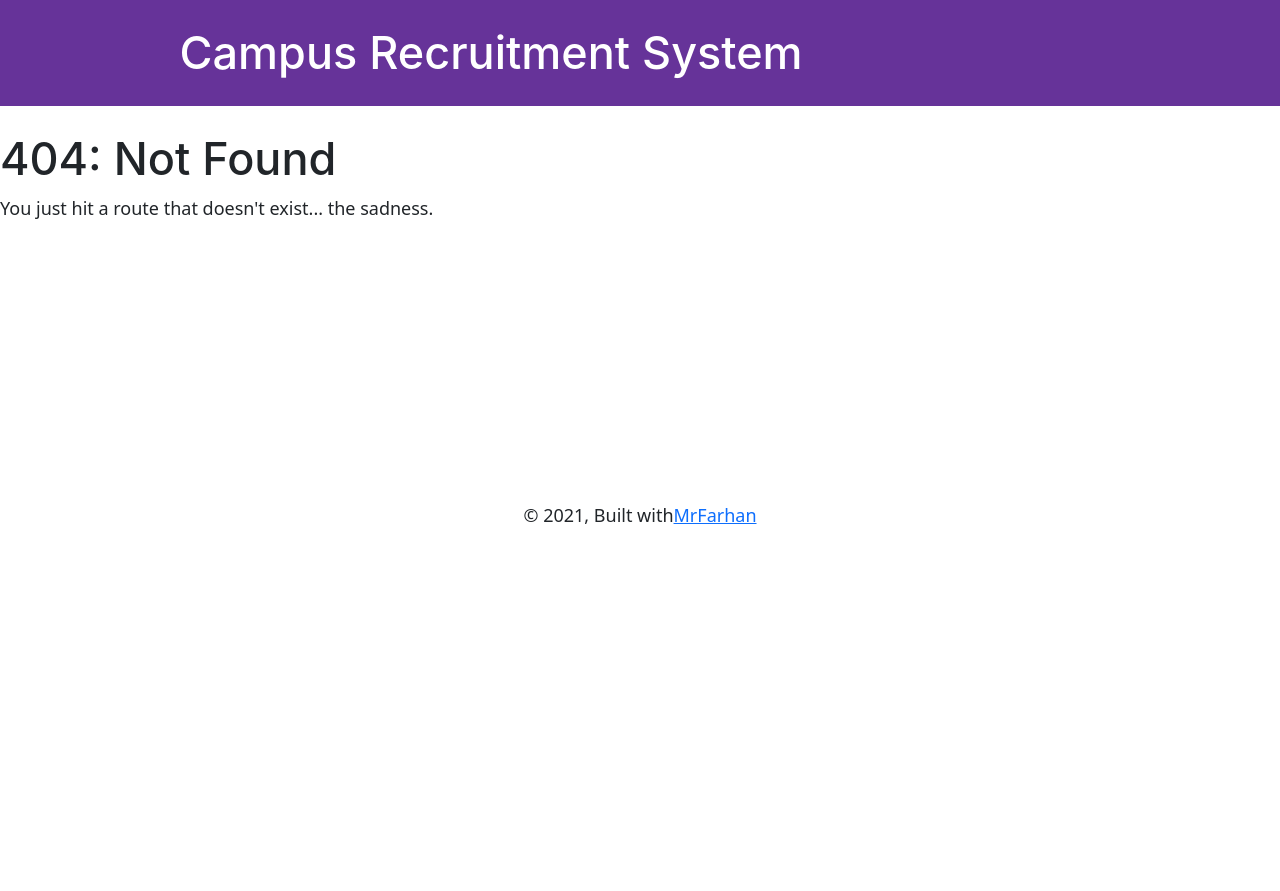
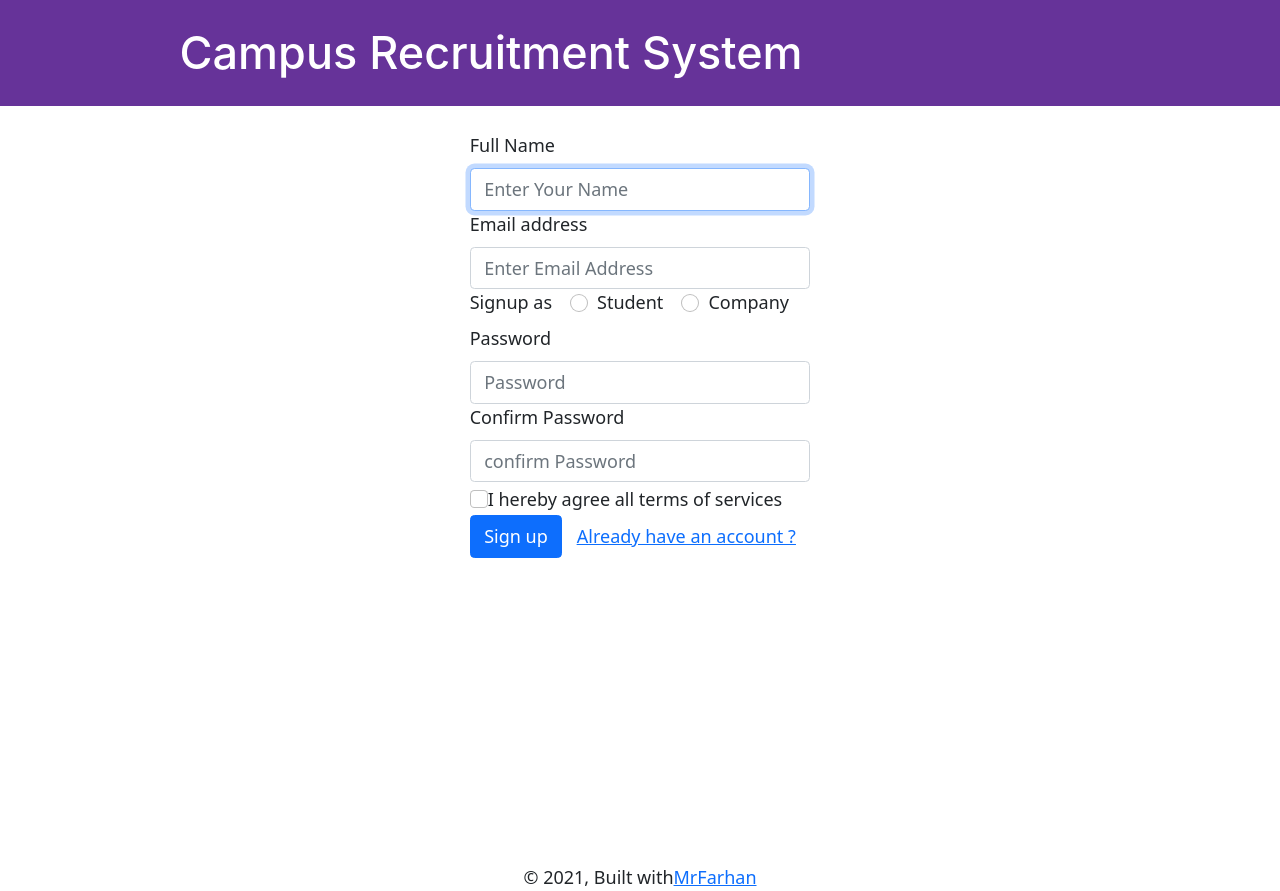
Before and after one commit to MrFarhan/Campus-Recruitment-System-Using-Gatsby, a Gatsby site: page /Signup in a window 1280 px wide. Before the commit this address had no page. Before the commit the page ends 800 px from the top, so only its background shows below. Built offline with nearby package versions, Linux system fonts and the light colour scheme; Gatsby itself is replaced by a stand-in of ours.

Commit message:
Created Signup page basic UI

```diff
--- /dev/null
+++ b/src/pages/Signup.tsx
@@ -0,0 +1,70 @@
+import React from 'react'
+import { Form, Button } from 'react-bootstrap';
+import { Link } from "gatsby"
+import "../styles/Signup.scss"
+import Layout from '../components/layout';
+
+
+
+const Signup = () => {
+    return (
+        <Layout>
+            <div className="SignupMain">
+                <Form  >
+                    <Form.Group>
+                        <Form.Label className="labels" htmlFor="fullName">Full Name</Form.Label>
+                        <Form.Control id="fullName" type="text" placeholder="Enter Your Name" autoFocus />
+                    </Form.Group>
+
+                    <Form.Group>
+                        <Form.Label className="labels" htmlFor="email">Email address</Form.Label>
+                        <Form.Control id="email" type="email" placeholder="Enter Email Address" />
+                    </Form.Group>
+
+                    <Form.Group style={{ display: "flex" }}  >
+                        <Form.Label style={{ marginRight: "1rem" }}>
+                            Signup as
+                        </Form.Label>
+                        <Form.Check style={{ justifyContent: "flex-start" }}
+                            type="radio"
+                            label="Student"
+                            name="radioType"
+                            id="Student"
+                            value="Student"
+                        />
+                        <Form.Check style={{ marginLeft: "1rem" }}
+                            type="radio"
+                            label="Company"
+                            name="radioType"
+                            id="Company"
+                            value="Company"
+                        />
+                        <div>
+                            <br />
+                        </div>
+                    </Form.Group>
+
+                    <Form.Group>
+                        <Form.Label className="labels">Password</Form.Label>
+                        <Form.Control id="password" type="password" placeholder="Password" />
+                    </Form.Group>
+
+                    <Form.Group>
+                        <Form.Label className="labels">Confirm Password</Form.Label>
+                        <Form.Control id="confirmPassword" type="password" placeholder="confirm Password" />
+                    </Form.Group>
+
+                    <Form.Group>
+                        <Form.Check style={{ display: "flex", marginTop: "0.199rem" }} type="checkbox" label="I hereby agree all terms of services " />
+                    </Form.Group>
+
+                    <Button variant="primary" type="submit" > Sign up</Button>
+                    <Button variant="link" type="button" ><Link to="/">Already have an account ?</Link></Button>
+                </Form>
+            </div>
+        </Layout>
+
+    );
+}
+
+export default Signup
--- a/src/pages/index.tsx
+++ b/src/pages/index.tsx
@@ -6,14 +6,11 @@ import { Button, Form, InputGroup } from 'react-bootstrap'
 import Layout from "../components/layout"
 import Seo from "../components/seo"
 
-const SignupFunc = () => {
-  // history.push("/signup")
-}
 const IndexPage = () => (
   <Layout>
     <Seo title="Home" />
     <div className="LoginMain" >
-      <Form style={{width:"430px"}} >
+      <Form style={{ width: "430px" }} >
         {/* <img src={} className="compLogo" alt="Logo" /> */}
         <Form.Group >
           <Form.Label className="labels" htmlFor="email">Email</Form.Label>
@@ -26,9 +23,9 @@ const IndexPage = () => (
             <Form.Control id="password" type="password" placeholder="Password" />
           </InputGroup.Prepend>
         </Form.Group>
-        <br/>
+        <br />
         <Button variant="primary" type="submit" >  Login</Button>
-        <Button variant="link" onClick={SignupFunc}>Don't have an account ?</Button>
+        <Button variant="link">  <Link to="/Signup">Don't have an account ?</Link></Button>
       </Form>
     </div>
   </Layout>
--- /dev/null
+++ b/src/styles/Signup.scss
@@ -0,0 +1,6 @@
+.SignupMain{
+    display: flex;
+    flex-direction: column;
+    justify-content: center;
+    align-items: center;
+}
```
